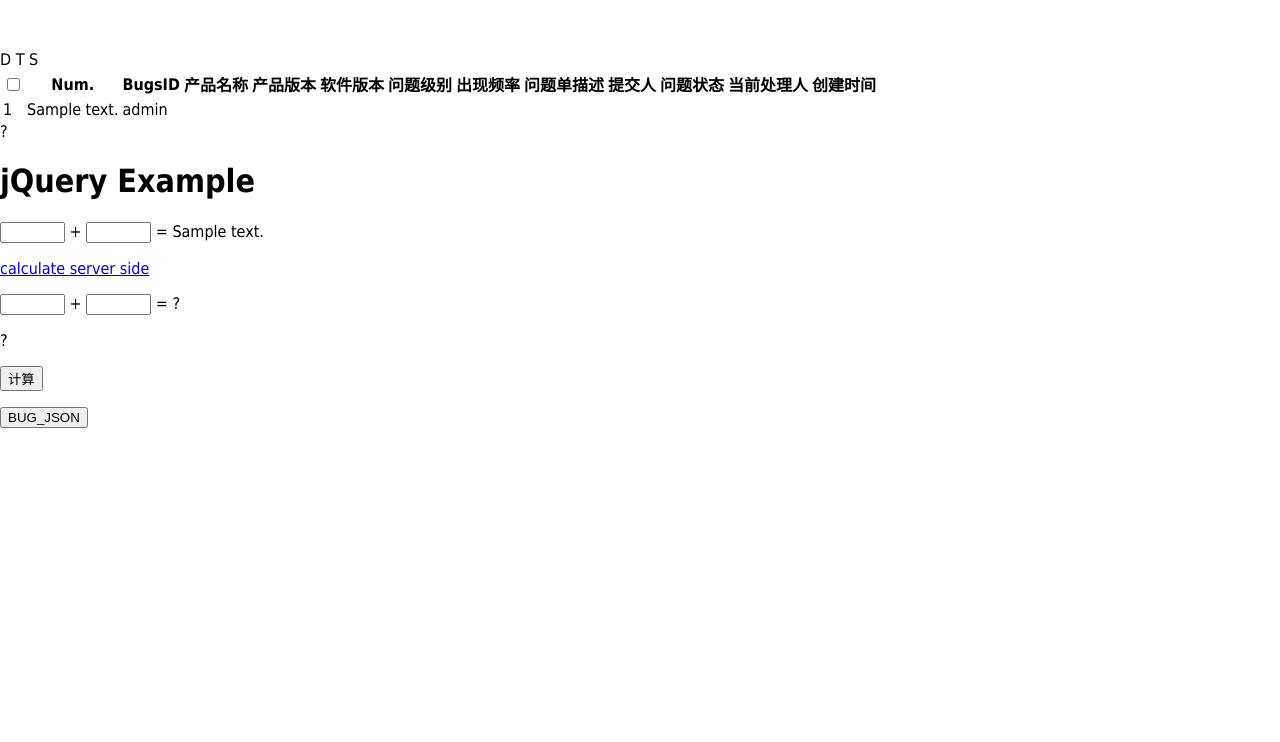
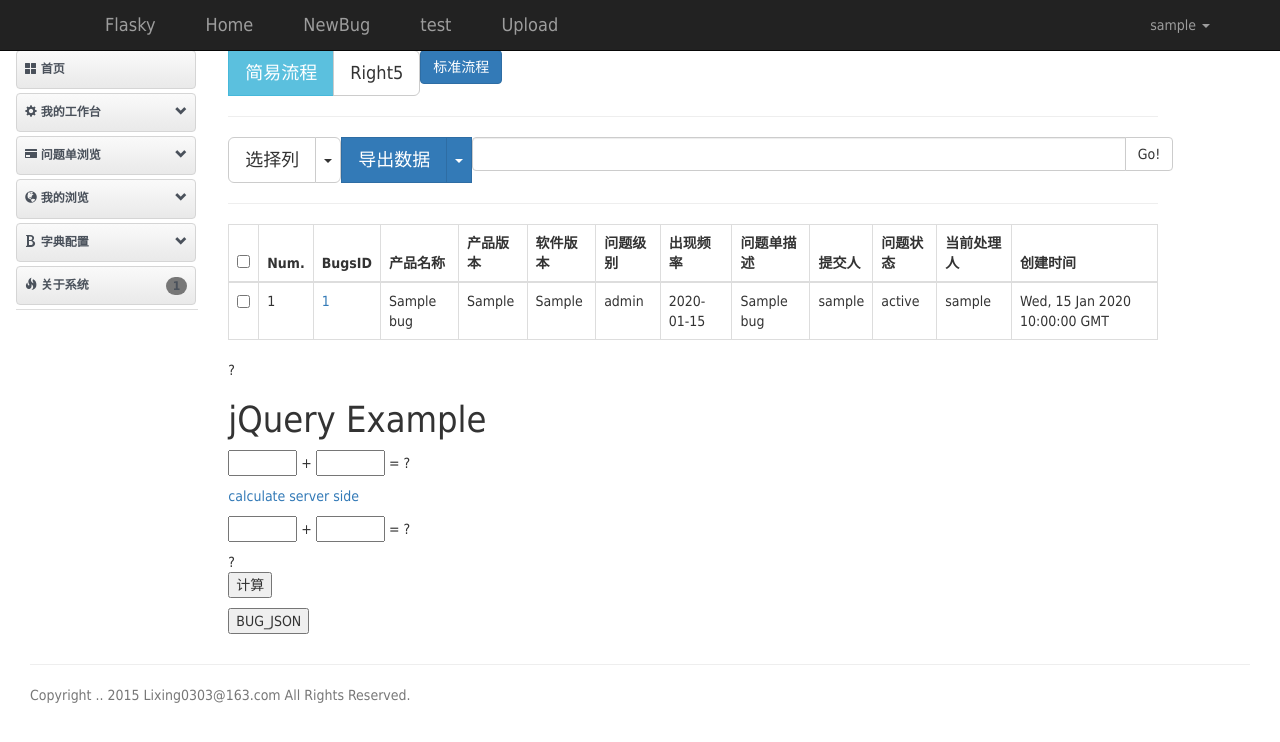
Before and after one commit to StitchIQ/dts_test, a Flask app: page /ss in a window 1280 px wide. Shown: the top 742 px of the page. Run offline with Flask 2, Linux system fonts and the light colour scheme; a user stored in the database is signed in; tables that the repository leaves empty hold one stand-in row (values such as "Sample post"); some libraries are stand-ins or nearby versions.

Commit message:
json to html table
Signed-off-by: StitchIQ <lixing0303@163.com>

```diff
--- a/app/main/views.py
+++ b/app/main/views.py
@@ -50,7 +50,7 @@ def add_numbers2():
 @main.route('/ss')
 @login_required
 def ss():
-    return render_template('table.html')
+    return render_template('table_list.html')
 
 @main.route('/myjson')
 @login_required
--- a/app/models.py
+++ b/app/models.py
@@ -87,12 +87,18 @@ class Bugs(db.Model):
     def to_json(self):
         json_post = {
             'url': url_for('main.bug_process', id=self.id, _external=True),
+            'id': self.id,
+            'author': self.author.username,
+            'product_name':self.product_name,
+            'product_version':self.product_version,
+            'software_version':self.software_version,
+            'bug_level':self.bug_level,
+            'system_view':self.system_view,
+            'bug_show_times': self.bug_show_times,
             'bug_title': self.bug_title,
-            'bug_descrit': self.bug_descrit,
-            'timestamp': self.timestamp,
-            'author': self.bug_owner_id,
-            'bug_show_times': self.bug_show_times,
-            'bug_level': self.bug_level
+            'bug_owner': self.bug_owner.username,
+            'bug_status': self.now_status.bug_status_descrit,
+            'timestamp': self.timestamp
             }
         return json_post
 
--- a/app/static/table.js
+++ b/app/static/table.js
@@ -27,89 +27,26 @@ $(function() {
     $('#test').bind('click', submit_form);
 });
 
-$(function() {
-    function submit_form2(e) {
-        $.getJSON($SCRIPT_ROOT + '/myjson', {
-            a: $('input[name="a"]').val(),
-            b: $('input[name="b"]').val(),
-            now: new Date().getTime()
-        },
-        function(data) {
-            $("#clients_list").dataTable({
-             serverSide: true,
-             processing: true,
-             ajax: "/api/v1/overtime",
-             columns: [
-                 {
-                     data: "author", 'render': function (data, type, full, meta) {
-                     return '<div class="text-right">' + Math.round(data * 10) / 10 + '</div>';
-                 }
-                 },
-                 {
-                     data: "bug_descrit", 'render': function (data, type, full, meta) {
-                     return '<div class="text-right">' + Math.round(data * 10) / 10 + '</div>';
-                 }
-                 },
-                 {
-                     data: "bug_level", 'render': function (data, type, full, meta) {
-                     return '<div class="text-right">' + Math.round(data * 10) / 10 + '</div>';
-                 }
-                 },
-                 {
-                     data: "bug_show_times", 'render': function (data, type, full, meta) {
-                     return '<div class="text-right">' + Math.round(data * 10) / 10 + '</div>';
-                 }
-                 },
-                 {
-                     data: "bug_title", 'render': function (data, type, full, meta) {
-                     return '<div class="text-right">' + Math.round(data * 100) / 100 + '</div>';
-                 }
-                 },
-                 {
-                     data: "timestamp", 'render': function (data, type, full, meta) {
-                     return '<div class="text-right">' + Math.round(data * 10) / 10 + '</div>';
-                 }
-                 }
-                {
-                     data: "url", 'render': function (data, type, full, meta) {
-                     return '<div class="text-right">' + Math.round(data * 10) / 10 + '</div>';
-                 }
-                 }
-             ],
-             "paging": true,
-             "lengthChange": false,
-             "searching": false,
-             "ordering": true,
-             "info": true,
-             "autoWidth": true,
-             language: {
-                 "sProcessing": "处理中...",
-                 "sLengthMenu": "显示 _MENU_ 项结果",
-                 "sZeroRecords": "没有匹配结果",
-                 "sInfo": "显示第 _START_ 至 _END_ 项结果，共 _TOTAL_ 项",
-                 "sInfoEmpty": "显示第 0 至 0 项结果，共 0 项",
-                 "sInfoFiltered": "(由 _MAX_ 项结果过滤)",
-                 "sInfoPostFix": "",
-                 "sSearch": "搜索:",
-                 "sUrl": "",
-                 "sEmptyTable": "表中数据为空",
-                 "sLoadingRecords": "载入中...",
-                 "sInfoThousands": ",",
-                 "oPaginate": {
-                     "sFirst": "首页",
-                     "sPrevious": "上页",
-                     "sNext": "下页",
-                     "sLast": "末页"
-                 },
-                 "oAria": {
-                     "sSortAscending": ": 以升序排列此列",
-                     "sSortDescending": ": 以降序排列此列"
-                 }
-             }
-         });
-
-        });
-     };
-    // 绑定click事件
-    $('#get_json').bind('click', submit_form2);
+$.getJSON("/myjson", function(json){
+  alert("JSON Data: " + json.next);
+  alert("JSON Data: " + json.posts[0].author);
+  $("#result").text(json.posts[0].bug_descrit);
+  for(var i=0;i< json.count;i++){
+    $('#buglist').append(
+    '<tr>'+
+    '<td><input type="checkbox"></input></td>'+
+    '<td>'+(i+1)+'</td>'+
+    '<td>'+'<a href='+json.posts[i].url+'>'+json.posts[i].id+'</a></td>'+
+    '<td>'+json.posts[i].product_name+'</td>'+
+    '<td>'+json.posts[i].product_version+'</td>'+
+    '<td>'+json.posts[i].software_version+'</td>'+
+    '<td>'+json.posts[i].bug_level+'</td>'+
+    '<td>'+json.posts[i].bug_show_times+'</td>'+
+    '<td>'+json.posts[i].bug_title+'</td>'+
+    '<td>'+json.posts[i].author+'</td>'+
+    '<td>'+json.posts[i].bug_status+'</td>'+
+    '<td>'+json.posts[i].bug_owner+'</td>'+
+    '<td>'+json.posts[i].timestamp+'</td>'+
+    '</tr>');
+}
 });
--- a/app/templates/table.html
+++ b/app/templates/table.html
@@ -1,32 +1,3 @@
-{% block title %}D T S{% endblock %}
-
-<!DOCTYPE html>
-<html>
-<head>
-<meta charset="utf-8">
-<title>Flask JQuery</title>
-<!-- 插入jquery -->
-<link rel="stylesheet" type="text/css" href="{{ url_for('static', filename='styles.css')}}">
-<script src="{{url_for('static', filename='jquery.js')}}"></script>
-
-<script type=text/javascript>
-var $SCRIPT_ROOT = {{request.script_root|tojson|safe}};
-
-$.getJSON("/myjson", function(json){
-  alert("JSON Data: " + json.next);
-  alert("JSON Data: " + json.posts[0].author);
-  $("#result").text(json.posts[0].bug_descrit);
-  for(var i=0;i< json.count;i++){
-    $('#buglist').append('<tr>'+'<td>'+json.posts[i].author+'</td>'+'<td>'+json.posts[i].bug_descrit+'</td>'+'<td>'+json.posts[i].bug_level+'</td>'+'</tr>');
-}
-});
-
-
-
-</script>
-
-</head>
-<body>
 
 <table class="table table-bordered">
        <thead>
@@ -73,5 +44,3 @@ $.getJSON("/myjson", function(json){
 
 
 <p><input type="button" id="get_json" value="BUG_JSON"></p>
-</body>
-</html>
--- /dev/null
+++ b/app/templates/table_list.html
@@ -0,0 +1,77 @@
+{% extends "base.html" %}
+{% import "_macros.html" as macros %}
+{% block title %}D T S{% endblock %}
+
+{% block page_content %}
+
+<div class="col-md-9">
+     <div class="btn-group btn-group-lg" role="group" aria-label="...">
+      <a herf="{{ url_for('main.newbug') }}">
+      <button type="button" class="btn btn-primary">标准流程</button></a>
+      <button type="button" class="btn btn-info">简易流程</button>
+      <button type="button" class="btn btn-default">Right5</button>
+     </div>
+    <hr>
+    <div class="btn-group btn-group-lg">
+       <button type="button" class="btn btn-default">选择列</button>
+       <button type="button" class="btn btn-default dropdown-toggle"
+          data-toggle="dropdown">
+          <span class="caret"></span>
+          <span class="sr-only">切换下拉菜单</span>
+       </button>
+       <ul class="dropdown-menu" role="menu">
+          <li><a href="#">功能</a></li>
+          <li><a href="#">另一个功能</a></li>
+          <li><a href="#">其他</a></li>
+          <li class="divider"></li>
+          <li><a href="#">分离的链接</a></li>
+       </ul>
+
+    <div class="btn-group btn-group-lg">
+       <button type="button" class="btn btn-primary">导出数据</button>
+       <button type="button" class="btn btn-primary dropdown-toggle"
+          data-toggle="dropdown">
+          <span class="caret"></span>
+          <span class="sr-only">切换下拉菜单</span>
+       </button>
+       <ul class="dropdown-menu" role="menu">
+          <li><a href="#">功能</a></li>
+          <li><a href="#">另一个功能</a></li>
+          <li><input type="text" class="form-control"></input></li>
+          <li class="divider"></li>
+          <li><a href="#">分离的链接</a></li>
+        </ul>
+    </div>
+    <div class="row">
+       <form class="bs-example bs-example-form" role="form">
+        <div class="input-group">
+           <input type="text" class="form-control">
+           <span class="input-group-btn">
+              <button class="btn btn-default" type="button">
+                 Go!
+              </button>
+           </span>
+        </div><!-- /input-group -->
+       </form><!-- bs-example -->
+    </div>
+    <hr>
+
+    {% include 'table.html' %}
+
+    {% if pagination %}
+    <div class="pagination">
+        {{ macros.pagination_widget(pagination, '.index') }}
+    </div>
+    {% endif %}
+
+
+{% endblock %}
+
+{% block scripts %}
+{{ super() }}
+{{ moment.include_moment() }}
+
+<script type="text/javascript" src="static/table.js"></script>
+
+
+{% endblock %}
```
Also changed, not shown: data-dev.sqlite.
